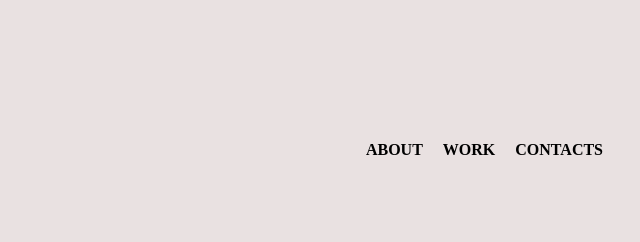
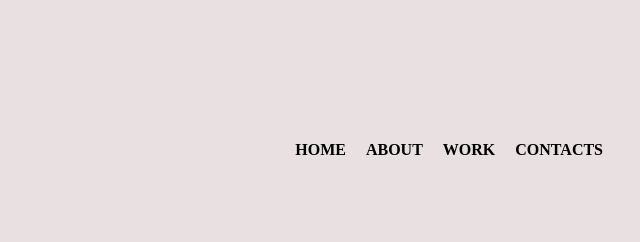
Before and after one commit to strelec-i/training, a plain HTML site: page index.html in a window 1280 px wide. Shown: the top 242 px of the page, 607-1247 px from the left. Drawn offline with Linux system fonts and the light colour scheme.

Commit message:
feat: update nav

```diff
--- a/index.html
+++ b/index.html
@@ -15,6 +15,7 @@
                 </div>
                 <nav class="nav">
                     <ul class="nav-list">
+                        <li class="nav-list__item">home</li>
                         <li class="nav-list__item">about</li>
                         <li class="nav-list__item">work</li>
                         <li class="nav-list__item">contacts</li>
```
